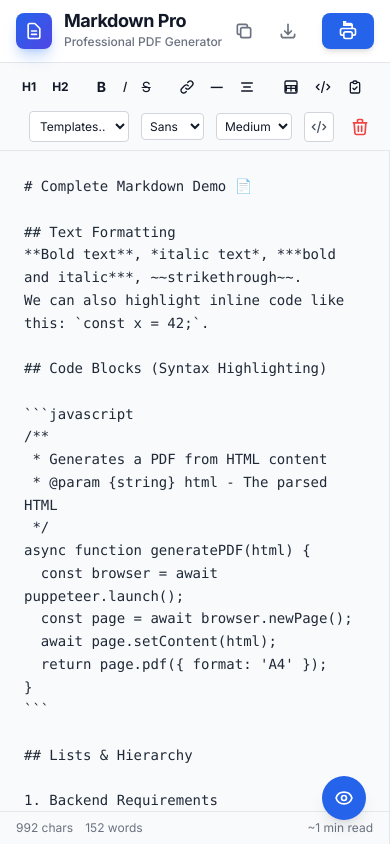
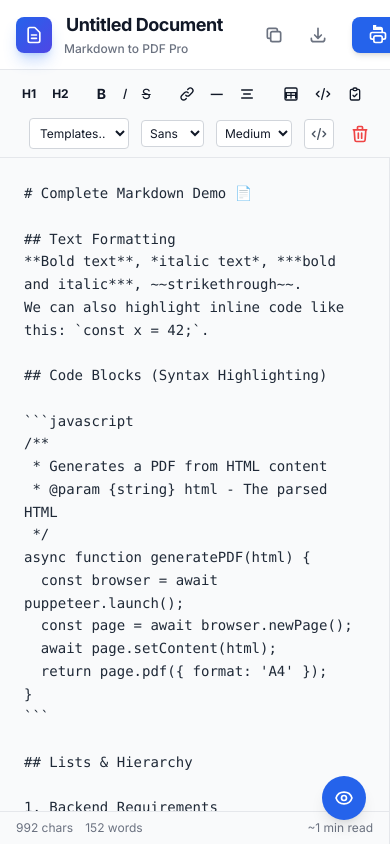
Before and after one commit to pckle4/nwmd, a React (Vite) app: page / in a window 390 px wide. Built offline with nearby package versions, Linux system fonts and the light colour scheme.

Commit message:
Update App.tsx

```diff
--- a/App.tsx
+++ b/App.tsx
@@ -8,6 +8,7 @@ export default function App() {
   const [markdown, setMarkdown] = useState<string>(SAMPLE_MARKDOWN);
   const [html, setHtml] = useState<string>('');
   const [customCss, setCustomCss] = useState<string>('');
+  const [docName, setDocName] = useState<string>('Untitled Document');
 
   // Modals state
   const [activeModal, setActiveModal] = useState<'none' | 'link' | 'table' | 'css'>('none');
@@ -32,7 +33,14 @@ export default function App() {
     if (saved) setMarkdown(saved);
     const savedCss = localStorage.getItem('custom-css');
     if (savedCss) setCustomCss(savedCss);
+    const savedName = localStorage.getItem('doc-name');
+    if (savedName) setDocName(savedName);
   }, []);
+
+  // Update Page Title for PDF "Save As"
+  useEffect(() => {
+    document.title = docName || 'Markdown to PDF Pro';
+  }, [docName]);
 
   // Debounced parsing, Stats & Auto-Save
   useEffect(() => {
@@ -56,10 +64,14 @@ export default function App() {
     return () => clearTimeout(timer);
   }, [markdown]);
 
-  // Save CSS when it changes
+  // Save CSS and Name when they change
   useEffect(() => {
     localStorage.setItem('custom-css', customCss);
   }, [customCss]);
+
+  useEffect(() => {
+    localStorage.setItem('doc-name', docName);
+  }, [docName]);
 
   // Viewport Handler
   useEffect(() => {
@@ -91,7 +103,9 @@ export default function App() {
     const url = URL.createObjectURL(blob);
     const a = document.createElement('a');
     a.href = url;
-    a.download = `document-${new Date().toISOString().slice(0, 10)}.md`;
+    // Sanitize filename
+    const safeName = (docName || 'document').replace(/[^a-z0-9]/gi, '-').toLowerCase();
+    a.download = `${safeName}.md`;
     document.body.appendChild(a);
     a.click();
     document.body.removeChild(a);
@@ -271,10 +285,16 @@ export default function App() {
           <div className="p-2 bg-gradient-to-br from-blue-600 to-indigo-600 rounded-lg text-white shadow-lg shadow-blue-500/30">
             <Icons.File />
           </div>
-          <div>
-            <h1 className="text-lg font-bold tracking-tight leading-none">Markdown Pro</h1>
+          <div className="flex flex-col">
+            <input
+              type="text"
+              value={docName}
+              onChange={(e) => setDocName(e.target.value)}
+              className={`text-lg font-bold tracking-tight leading-none focus:outline-none focus:border-b border-transparent transition-all w-48 sm:w-64 bg-transparent p-0.5 ${theme === 'light' ? 'focus:border-blue-500 hover:border-gray-300' : 'focus:border-blue-400 hover:border-gray-600'}`}
+              placeholder="Document Name"
+            />
             <p className={`text-xs font-medium mt-1 ${theme === 'light' ? 'text-gray-500' : 'text-gray-400'}`}>
-              Professional PDF Generator
+              Markdown to PDF Pro
             </p>
           </div>
         </div>
```
